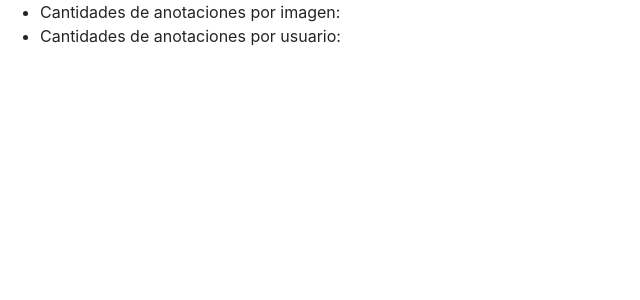
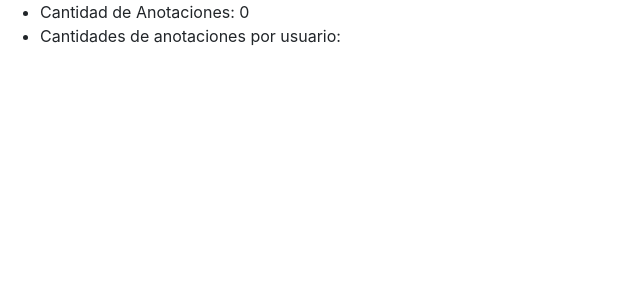
Before and after one commit to jssprz/annotationsite, a Django app: page /tagger_statistics/ in a window 1280 px wide. Shown: the top 300 px of the page, without its empty margins (0-640 px from the left). Run offline with Django 3.2, Linux system fonts and the light colour scheme; data that the repository does not hold is empty; some libraries are stand-ins or nearby versions.

Commit message:
adding more information in tagger statistics view

```diff
--- a/tweets/templates/tagger_statistics.html
+++ b/tweets/templates/tagger_statistics.html
@@ -8,7 +8,7 @@
 {% block content %}
 {% if statistics %}
 <ul>
-    <li>Cantidades de anotaciones por imagen:
+    <li>Cantidad de Anotaciones: {{ statistics.count_of_annotations }}
         <ul>
             {% for ann_count, media_count in statistics.count_medias_per_count_of_annotations.items %}
             <li>Imágenes con {{ ann_count }} anotaciones: {{ media_count }}</li>
--- a/tweets/views.py
+++ b/tweets/views.py
@@ -117,6 +117,7 @@ def tagger_statistics(request):
 
     context = {
         'statistics': {
+            'count_of_annotations': Annotation.objects.count(),
             'count_medias_per_count_of_annotations': medias_count,
             'annotations_per_user': annotations_per_user.all()
         }
```
